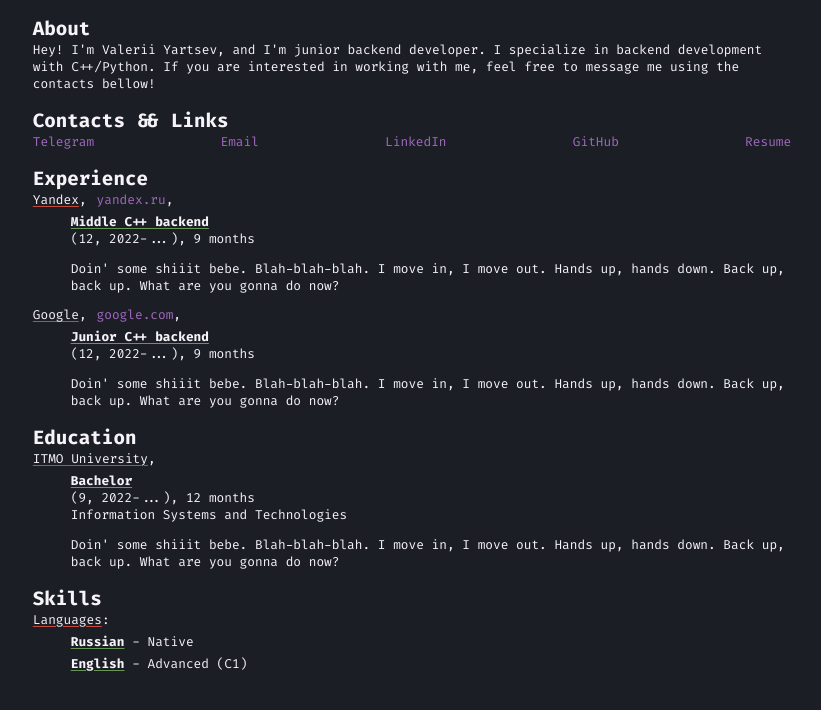
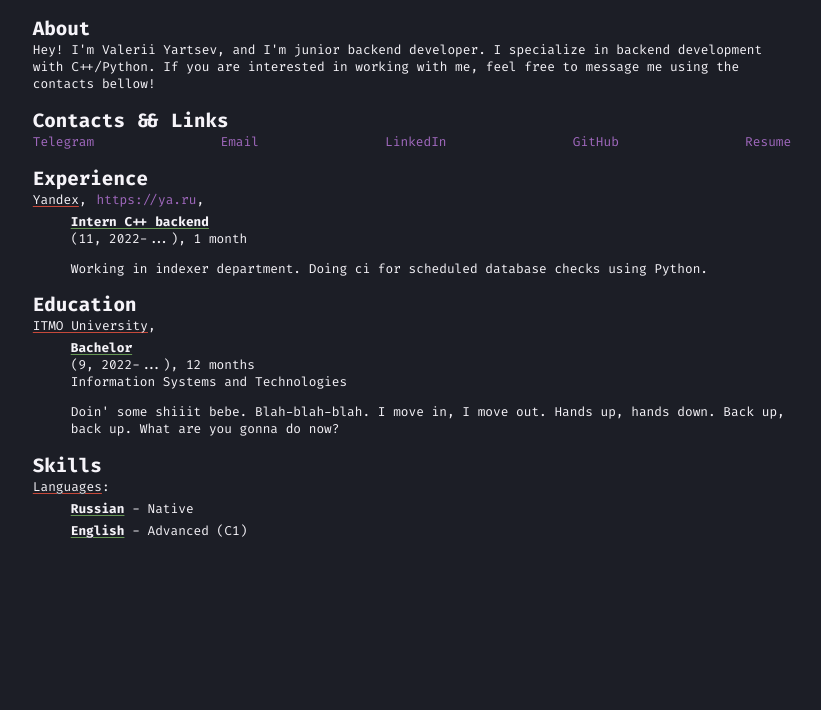
Before and after one commit to Valerochka1337/valerochka1337.github.io, a plain HTML site: page index.html in a window 1280 px wide. Shown: the whole page, without its empty margins (228-1049 px from the left). Drawn offline with Linux system fonts and the light colour scheme; files whose address does not match are found by name.

Commit message:
Update index.html

```diff
--- a/index.html
+++ b/index.html
@@ -34,25 +34,16 @@
   <div class="container-xxl">
       <h2 class="fa-bold mb-0">Experience</h2>
 
-      <div class = "fa-std" style="display: flex;">
+    <div class = "fa-std" style="display: flex;">
         <p class="underline_primary mt-0 mb-0">Yandex</p>
         <p class="mt-0  mb-0" style="margin-right: 10px">,</p>
-        <a class="link  mb-0" href="">yandex.ru</a>
+        <a class="link  mb-0" href="">https://ya.ru</a>
         <p class="mt-0 mb-0">,</p>
       </div>
-      <p class="fa-bold mt-5px mb-0 ml-tab underline_links">Middle C++ backend</p>
-      <p class="fa-std mt-0 ml-tab">(12, 2022-...), 9 months</p>
-      <p class="fa-std mt-0 ml-tab">Doin' some shiiit bebe. Blah-blah-blah. I move in, I move out. Hands up, hands down. Back up, back up. What are you gonna do now?</p>
+      <p class="fa-bold mt-5px mb-0 ml-tab underline_links">Intern C++ backend</p>
+      <p class="fa-std mt-0 ml-tab">(11, 2022-...), 1 month</p>
+      <p class="fa-std mt-0 ml-tab">Working in indexer department. Doing ci for scheduled database checks using Python.</p>
 
-    <div class = "fa-std" style="display: flex;">
-        <p class="underline_primary mt-0 mb-0">Google</p>
-        <p class="mt-0  mb-0" style="margin-right: 10px">,</p>
-        <a class="link  mb-0" href="">google.com</a>
-        <p class="mt-0 mb-0">,</p>
-      </div>
-      <p class="fa-bold mt-5px mb-0 ml-tab underline_links">Junior C++ backend</p>
-      <p class="fa-std mt-0 ml-tab">(12, 2022-...), 9 months</p>
-      <p class="fa-std mt-0 ml-tab">Doin' some shiiit bebe. Blah-blah-blah. I move in, I move out. Hands up, hands down. Back up, back up. What are you gonna do now?</p>
   </div>
   <!-- Experience end -->
 
```
